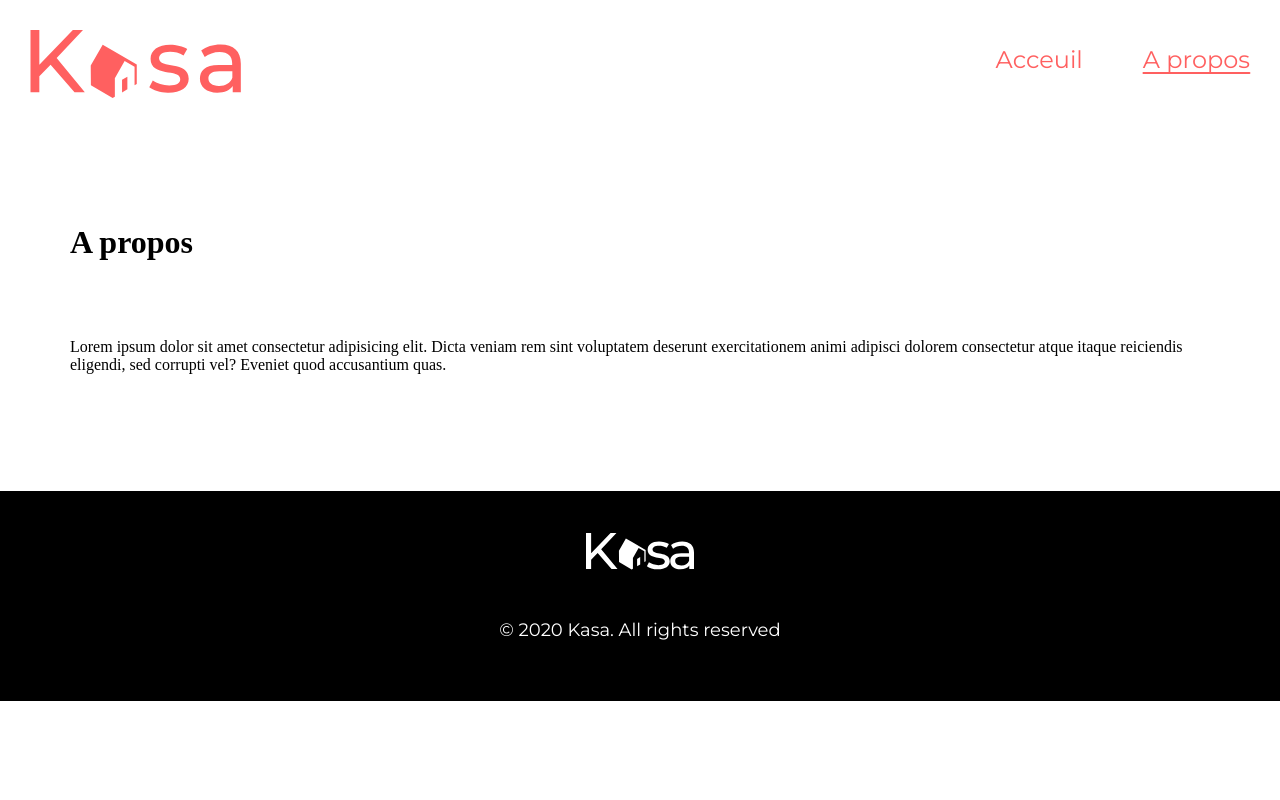
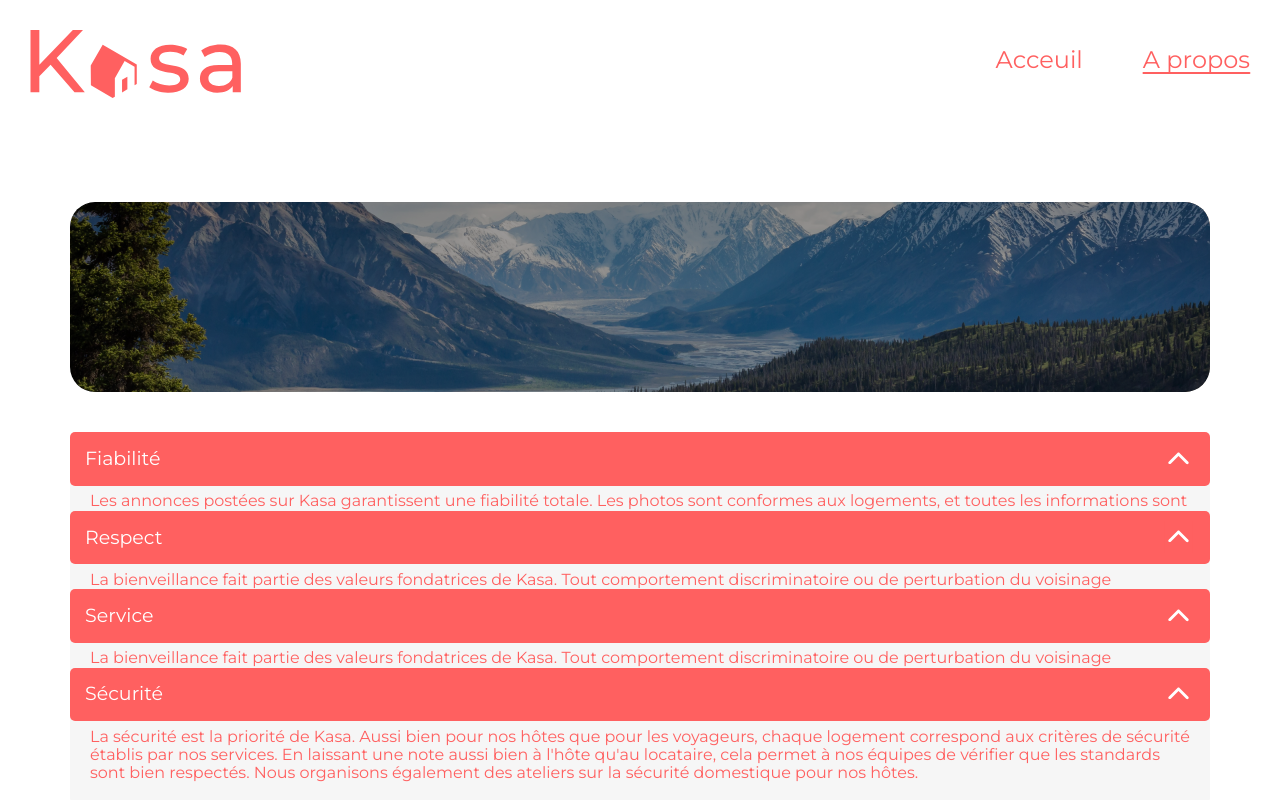
Before and after one commit to IanB-web/p8-kasa, a React (Vite) app: page /about in a window 1280 px wide. Shown: the top 800 px of the page. Built offline with nearby package versions, Linux system fonts and the light colour scheme.

Commit message:
BUILD:  ajout fonctions + refactoring

```diff
--- a/src/_settings.scss
+++ b/src/_settings.scss
@@ -17,7 +17,7 @@ $color-background: #f6f6f6;
 
   /* Works on Chrome, Edge, and Safari */
   &::-webkit-scrollbar {
-      width: 5px;
+    width: 7px;
   }
 
   &::-webkit-scrollbar-track {
@@ -27,7 +27,6 @@ $color-background: #f6f6f6;
   &::-webkit-scrollbar-thumb {
     background-color: $color-orange;
     border-radius: 20px;
-      // border: 4px solid $color-background;
   }
 }
 
@@ -52,3 +51,69 @@ main {
   margin: 50px;
   gap: 40px;
 }
+
+.menu {
+  display: flex;
+  flex-direction: column;
+  width: 100%;
+  position: relative;
+  gap: 25px;
+}
+
+.menu__box {
+  display: flex;
+  flex-direction: column;
+  position: relative;
+}
+.menu__title {
+  display: flex;
+  justify-content: space-between;
+  align-items: center;
+  padding: 0 15px;
+  border-radius: 5px;
+  background: var(--Red, #ff6060);
+  transition: 0.3s;
+  position: relative;
+
+  h2 {
+    color: $color-white;
+    font-family: Montserrat;
+    font-size: 19px;
+    font-weight: 200;
+  }
+  span {
+    scale: 0.85;
+  }
+
+  button {
+    scale: 0.85;
+    background-color: inherit;
+    border: inherit;
+    padding: 0;
+  }
+}
+
+.menu__txt {
+  display: flex;
+  color: $color-orange;
+  font-family: Montserrat;
+  border-radius: 10px 10px 5px 5px;
+  padding: 20px;
+  margin: 0;
+  background-color: $color-background;
+  transform: translateY(-10px);
+  position: absolute;
+  top: 50px;
+  height: fit-content;
+  z-index: -1;
+
+}
+
+.menu__title--open {
+  transform: rotate(180deg);
+}
+.menu__text--open {
+height: fit-content;
+position: relative;
+top:inherit;
+}
--- /dev/null
+++ b/src/components/Banner/AboutBanner.jsx
@@ -0,0 +1,11 @@
+import React from 'react';
+
+const AboutBanner = () => {
+    return (
+        <div className='banner'>
+            <img src="./aboutBanner.png" alt="Bannière montagnes" />
+        </div>
+    );
+};
+
+export default AboutBanner;
--- a/src/components/Gallery/Gallery.scss
+++ b/src/components/Gallery/_Gallery.scss
@@ -2,13 +2,16 @@
     display: flex;
     flex-direction: row;
     flex-wrap: wrap;
-    padding:50px;
+    padding: 50px;
     background-color: $color-background;
     border-radius: 25px;
 
     ul {
         display: flex;
         flex-wrap: wrap;
-        gap:30px;
+        justify-content: space-evenly;
+        margin: 0;
+        padding: 0;
+        gap: 40px;
     }
 }
--- a/src/components/Gallery/thumb/Thumb.jsx
+++ b/src/components/Gallery/thumb/Thumb.jsx
@@ -2,7 +2,6 @@ import React from 'react';
 import axios from 'axios';
 
 const Thumb = ({ logement }) => {
-    console.log(logement);
     return (
         <div className='thumb'>
             <img src={logement.cover} alt={logement.title} className='thumb-img'/>
--- a/src/index.scss
+++ b/src/index.scss
@@ -15,4 +15,6 @@
 @import "./components/Banner/banner";
 
 @import "./components/Gallery/Gallery.scss";
-@import "./components/Gallery/thumb/Thumb.scss"
+@import "./components/Gallery/thumb/Thumb.scss";
+
+@import "./styles/error";
--- a/src/pages/About.jsx
+++ b/src/pages/About.jsx
@@ -1,27 +1,122 @@
 import React from "react";
 import Header from "../components/Header/Header";
 import Footer from "../components/Footer/Footer";
+import AboutBanner from "../components/Banner/AboutBanner";
 
 const About = () => {
   return (
     <>
-
       <Header />
 
       <main>
         <div className="content">
-          <h1>A propos</h1>
-          <p>
-            Lorem ipsum dolor sit amet consectetur adipisicing elit. Dicta
-            veniam rem sint voluptatem deserunt exercitationem animi adipisci
-            dolorem consectetur atque itaque reiciendis eligendi, sed corrupti
-            vel? Eveniet quod accusantium quas.
-          </p>
+          <AboutBanner />
+          <div className="menu">
+            <div className="menu__box">
+            <div className="menu__title">
+              <h2>Fiabilité</h2>
+              <span>
+                <svg
+                  xmlns="http://www.w3.org/2000/svg"
+                  width="33"
+                  height="32"
+                  viewBox="0 0 33 32"
+                  fill="none"
+                >
+                  <path
+                    d="M15.2897 10.7897C15.9591 10.1202 17.0462 10.1202 17.7157 10.7897L27.9979 21.0719C28.6674 21.7414 28.6674 22.8285 27.9979 23.4979C27.3285 24.1673 26.2414 24.1673 25.572 23.4979L16.5 14.4259L7.42804 23.4926C6.75862 24.162 5.67148 24.162 5.00206 23.4926C4.33265 22.8231 4.33265 21.736 5.00206 21.0666L15.2843 10.7843L15.2897 10.7897Z"
+                    fill="white"
+                  />
+                </svg>
+              </span>
+            </div>
+            <p className="menu__txt">
+              Les annonces postées sur Kasa garantissent une fiabilité totale.
+              Les photos sont conformes aux logements, et toutes les
+              informations sont régulièrement vérifiées par nos équipes.
+            </p>
+          </div>
+          <div className="menu__box">
+            <div className="menu__title">
+              <h2>Respect</h2>
+              <button>
+                <svg
+                  xmlns="http://www.w3.org/2000/svg"
+                  width="33"
+                  height="32"
+                  viewBox="0 0 33 32"
+                  fill="none"
+                >
+                  <path
+                    d="M15.2897 10.7897C15.9591 10.1202 17.0462 10.1202 17.7157 10.7897L27.9979 21.0719C28.6674 21.7414 28.6674 22.8285 27.9979 23.4979C27.3285 24.1673 26.2414 24.1673 25.572 23.4979L16.5 14.4259L7.42804 23.4926C6.75862 24.162 5.67148 24.162 5.00206 23.4926C4.33265 22.8231 4.33265 21.736 5.00206 21.0666L15.2843 10.7843L15.2897 10.7897Z"
+                    fill="white"
+                  />
+                </svg>
+              </button>
+            </div>
+            <p className="menu__txt">
+              La bienveillance fait partie des valeurs fondatrices de Kasa. Tout
+              comportement discriminatoire ou de perturbation du voisinage
+              entraînera une exclusion de notre plateforme.
+            </p>
+          </div>
+          <div className="menu__box">
+            <div className="menu__title">
+              <h2>Service</h2>
+              <span>
+                <svg
+                  xmlns="http://www.w3.org/2000/svg"
+                  width="33"
+                  height="32"
+                  viewBox="0 0 33 32"
+                  fill="none"
+                >
+                  <path
+                    d="M15.2897 10.7897C15.9591 10.1202 17.0462 10.1202 17.7157 10.7897L27.9979 21.0719C28.6674 21.7414 28.6674 22.8285 27.9979 23.4979C27.3285 24.1673 26.2414 24.1673 25.572 23.4979L16.5 14.4259L7.42804 23.4926C6.75862 24.162 5.67148 24.162 5.00206 23.4926C4.33265 22.8231 4.33265 21.736 5.00206 21.0666L15.2843 10.7843L15.2897 10.7897Z"
+                    fill="white"
+                  />
+                </svg>
+              </span>
+            </div>
+            <p className="menu__txt">
+              La bienveillance fait partie des valeurs fondatrices de Kasa. Tout
+              comportement discriminatoire ou de perturbation du voisinage
+              entraînera une exclusion de notre plateforme.
+            </p>
+          </div>
+
+            <div className="menu__box">
+            <div className="menu__title">
+              <h2>Sécurité</h2>
+              <span>
+                <svg
+                  xmlns="http://www.w3.org/2000/svg"
+                  width="33"
+                  height="32"
+                  viewBox="0 0 33 32"
+                  fill="none"
+                >
+                  <path
+                    d="M15.2897 10.7897C15.9591 10.1202 17.0462 10.1202 17.7157 10.7897L27.9979 21.0719C28.6674 21.7414 28.6674 22.8285 27.9979 23.4979C27.3285 24.1673 26.2414 24.1673 25.572 23.4979L16.5 14.4259L7.42804 23.4926C6.75862 24.162 5.67148 24.162 5.00206 23.4926C4.33265 22.8231 4.33265 21.736 5.00206 21.0666L15.2843 10.7843L15.2897 10.7897Z"
+                    fill="white"
+                  />
+                </svg>
+              </span>
+            </div>
+            <p className="menu__txt">
+              La sécurité est la priorité de Kasa. Aussi bien pour nos hôtes que
+              pour les voyageurs, chaque logement correspond aux critères de
+              sécurité établis par nos services. En laissant une note aussi bien
+              à l'hôte qu'au locataire, cela permet à nos équipes de vérifier
+              que les standards sont bien respectés. Nous organisons également
+              des ateliers sur la sécurité domestique pour nos hôtes.
+            </p>
+          </div>
+          </div>
         </div>
       </main>
 
       <Footer />
-
     </>
   );
 };
--- a/src/pages/Error.jsx
+++ b/src/pages/Error.jsx
@@ -7,8 +7,10 @@ const Error = () => {
     <>
       <Header />
       <main>
-        <div className="content">
-          <h1>404 pages not found</h1>
+        <div className="error">
+          <h1 className="error__title">404</h1>
+          <p className="error__text">Oups! La page que vous demandez n'existe pas.</p>
+          <a href="/" className="error__homeLink"> Retournez sur la page d'acceuil</a>
         </div>
       </main>
       <Footer />
--- /dev/null
+++ b/src/styles/_error.scss
@@ -0,0 +1,20 @@
+.error {
+    display: flex;
+    flex-direction: column;
+    align-items: center;
+    color: $color-orange;
+    font-family: Montserrat;
+    margin: 20px 100px;
+    gap: 20px;
+
+    &__title{
+        font-size: 15em;
+        margin: 45px;
+    }
+    &__text{
+        font-size: 2em;
+    }
+    &__homeLink{
+        color: $color-orange;
+    }
+}
```
Also changed, not shown: public/aboutBanner.png (added). Lines whose indentation alone changed are shown as unchanged.
